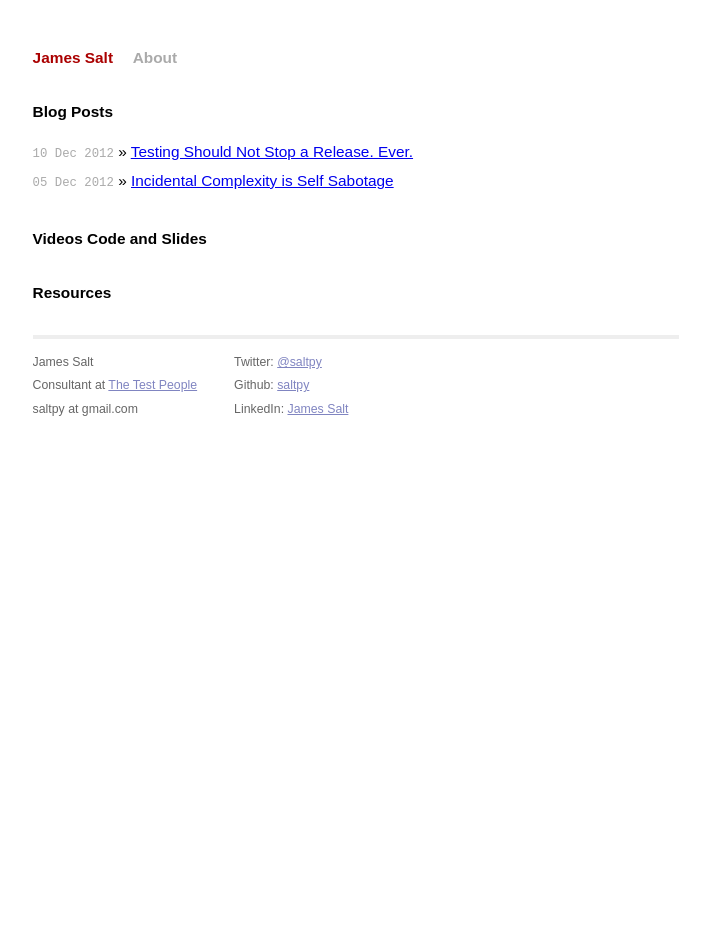
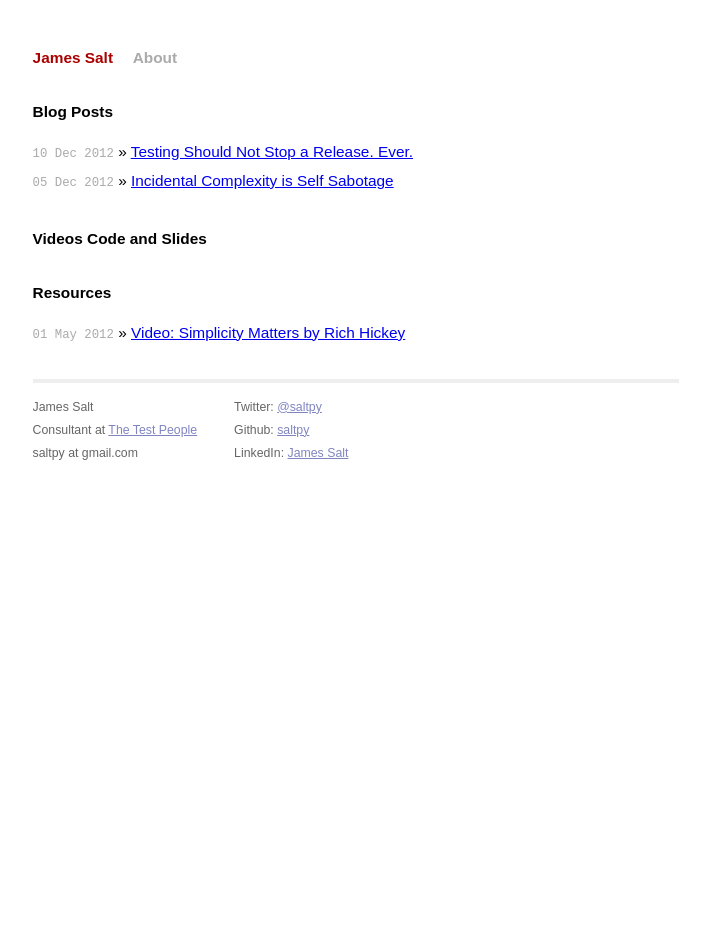
Before and after one commit to saltpy/saltpy.github.com, a Jekyll site: the page built from index.html, in a window 1280 px wide. Shown: the whole page, without its empty margins (284-994 px from the left). Built offline with Jekyll 4.4.1, drawn with Linux system fonts in a browser that asks for light colours; Markdown is read by kramdown in place of the engine named in the settings.

Commit message:
Added great and succinct talk on the value of simplicity by Rich Hickey to resources

```diff
--- a/index.html
+++ b/index.html
@@ -17,5 +17,6 @@ title: James Salt
 
     <h1>Resources</h1>
     <ul class="posts">
+        <li><span>01 May 2012</span> &raquo; <a href="http://www.youtube.com/watch?v=rI8tNMsozo0">Video: Simplicity Matters by Rich Hickey</a></li>
     </ul>
 </div>
```
